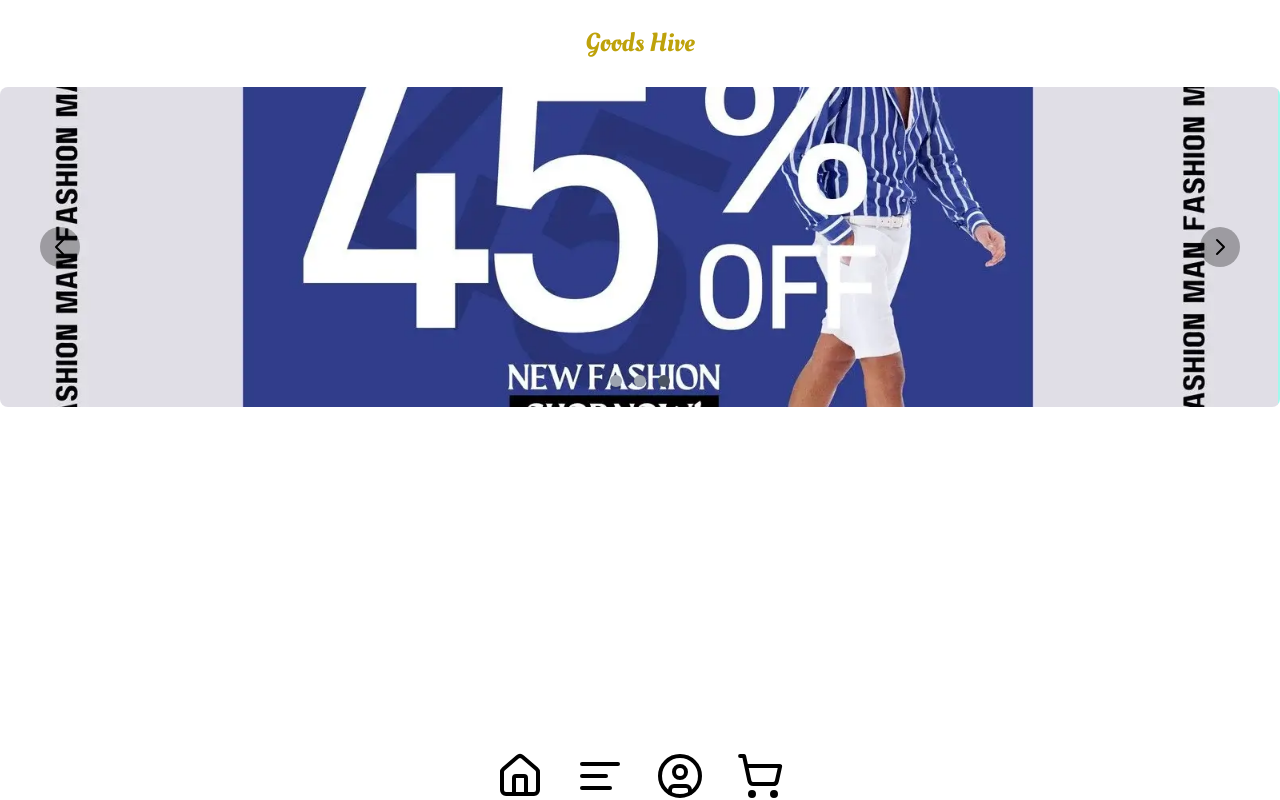
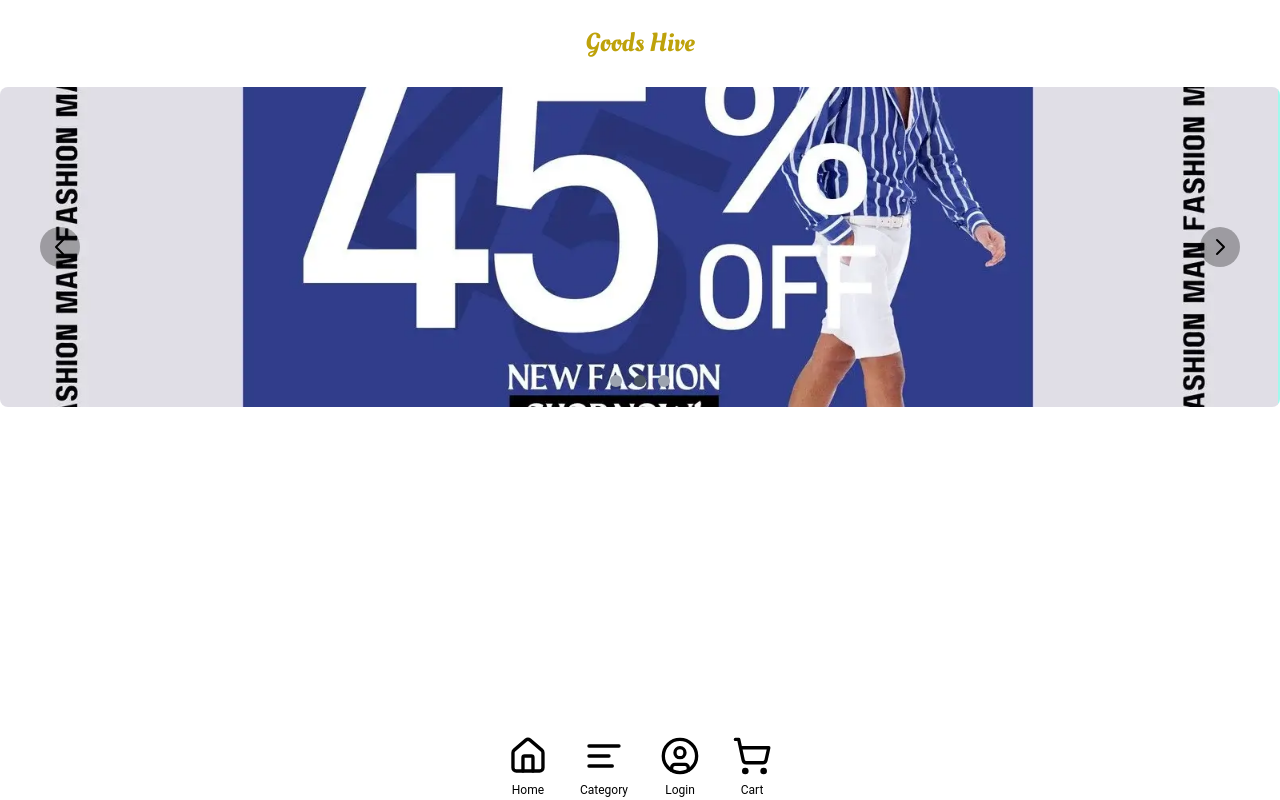
Before and after one commit to Micheal501/goods-hive, a React (Vite) app: page / in a window 1280 px wide. Built offline with nearby package versions, Linux system fonts and the light colour scheme.

Commit message:
style: change width from 12 to 10

```diff
--- a/src/components/organisms/NavBar.jsx
+++ b/src/components/organisms/NavBar.jsx
@@ -9,41 +9,41 @@ const NavBar = () => {
     <>
       <div className="flex flex-col justify-center items-center">
         <a href="/">
-          <Home className="w-12 h-12" />
+          <Home className="w-10 h-10" />
         </a>
         <NavLinkList
-          NavLinkTitle="Home"
-          NavLinkUrl="/"
+          navLinkTitle="Home"
+          navLinkUrl="/"
         />
       </div>
 
       <div className="flex flex-col justify-center items-center">
         <a href="/category">
-          <AlignLeft className="w-12 h-12" />
+          <AlignLeft className="w-10 h-10" />
         </a>
         <NavLinkList
-          NavLinkTitle="Category"
-          NavLinkUrl="/category"
+          navLinkTitle="Category"
+          navLinkUrl="/category"
         />
       </div>
 
       <div className="flex flex-col justify-center items-center">
         <a href="/login">
-          <CircleUser className="w-12 h-12" />
+          <CircleUser className="w-10 h-10" />
         </a>
         <NavLinkList
-          NavLinkTitle="Login"
-          NavLinkUrl="/login"
+          navLinkTitle="Login"
+          navLinkUrl="/login"
         />
       </div>
 
       <div className="flex flex-col justify-center items-center">
         <a href="/cart">
-          <ShoppingCart className="w-12 h-12" />
+          <ShoppingCart className="w-10 h-10" />
         </a>
         <NavLinkList
-          NavLinkTitle="Cart"
-          NavLinkUrl="/cart"
+          navLinkTitle="Cart"
+          navLinkUrl="/cart"
         />
       </div>
     </>
```
